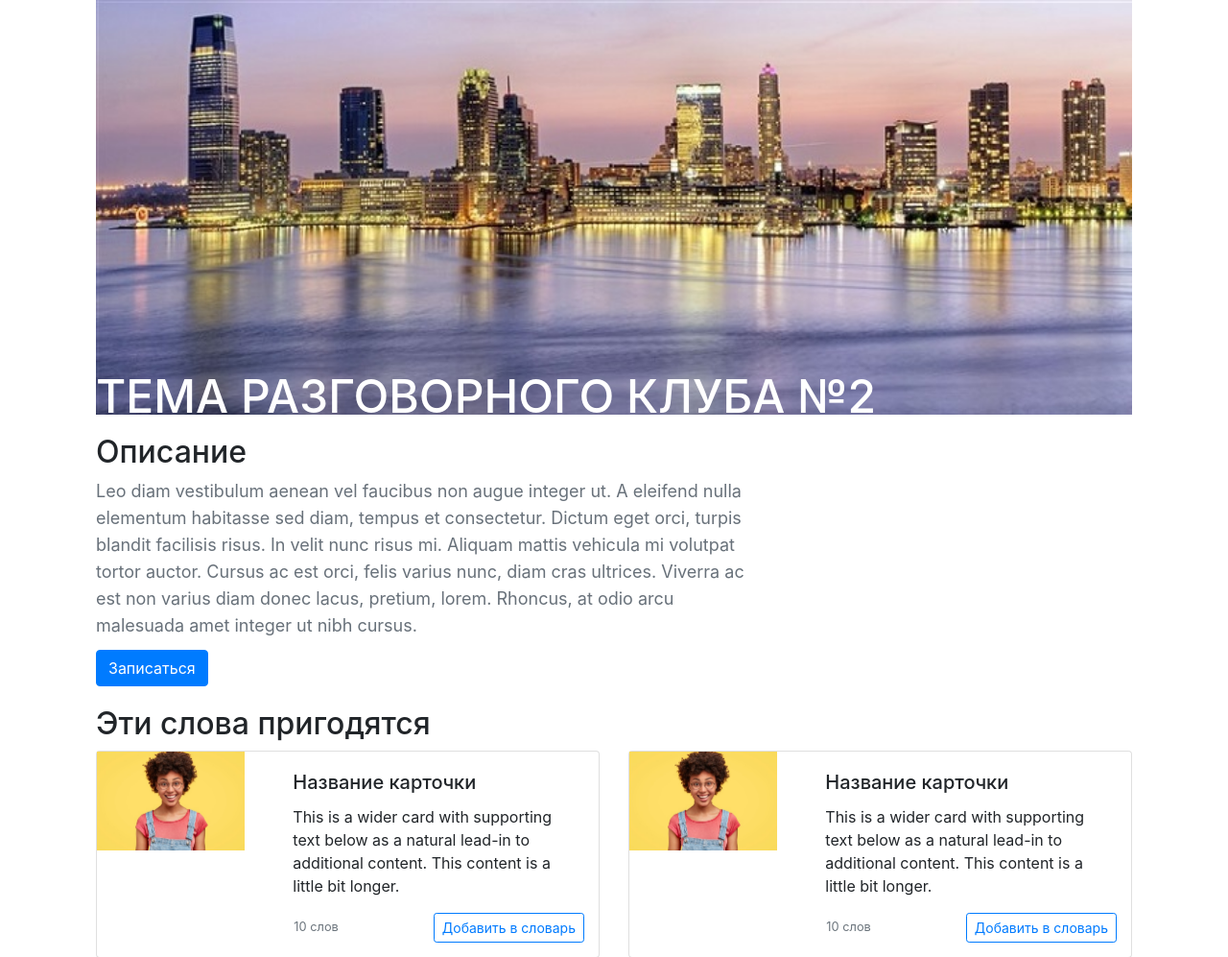
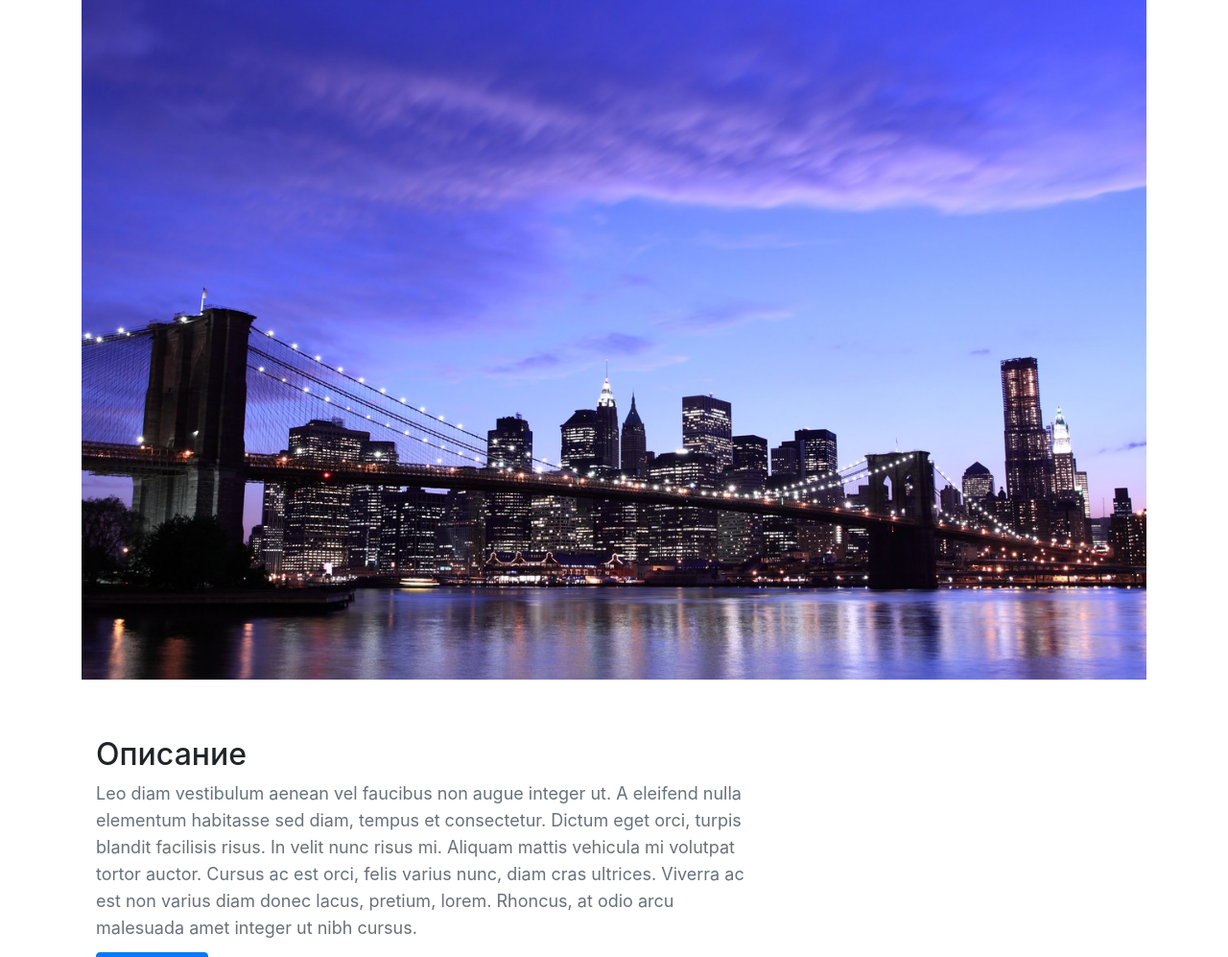
Before and after one commit to solodanil/WEB-Wordy, a Flask app: page /clubs/0 in a window 1280 px wide. Shown: the part 56-1053 px from the top of the page at 96% size. Run offline with Flask 2, Linux system fonts and the light colour scheme; some libraries are stand-ins or nearby versions.

Commit message:
расположение картинки

```diff
--- a/static/css/main.css
+++ b/static/css/main.css
@@ -133,13 +133,16 @@
 }
 
 .name_club {
-    position: absolute;
-    top: 55%;
-    text-transform: uppercase;
-    color: white;
-    font-size: 48px;
+    color: white
 }
 
-img.image_club {
+div.image {
+    width: 50%
+    height: 10%
+}
+
+img.club_image {
+    margin: 0;
     width: 100%;
+    object-fit: cover;
 }
--- a/templates/club_page.html
+++ b/templates/club_page.html
@@ -2,9 +2,12 @@
 
 {% block content %}
 
+<div class='image'>
+    <img class="club_image" src="../static/images/hor.jpg" alt="...">
+</div>
+
+<h2 class="name_club">Тема разговорного клуба №2</h2>
 <div class="container">
-    <img class="image_club" src="../static/images/background_club.jpg" alt="...">
-    <div><h2 class="name_club">Тема разговорного клуба №2</h2></div>
     <h2 class="head_h2">Описание</h2>
     <p class="description">Leo diam vestibulum aenean vel faucibus non augue integer ut. A eleifend nulla elementum
         habitasse sed diam, tempus et consectetur. Dictum eget orci, turpis blandit facilisis risus. In velit nunc risus
```
Also changed, not shown: static/images/hor.jpg (added).
